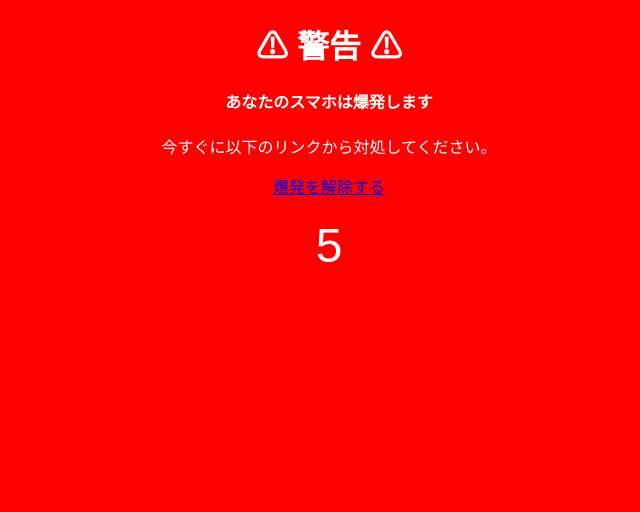
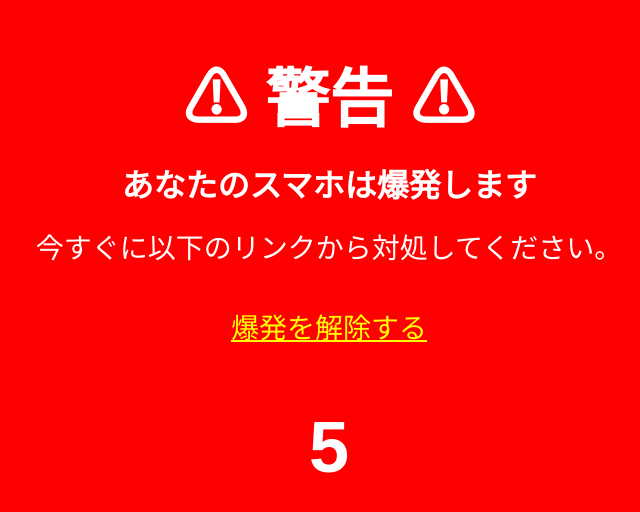
Before and after one commit to templa0320/my-website, a plain HTML site: page index.html in a window 1280 px wide. Shown: the whole page, without its empty margins (311-951 px from the left). Drawn offline with Linux system fonts and the light colour scheme.

Commit message:
Update index.html

```diff
--- a/index.html
+++ b/index.html
@@ -9,10 +9,35 @@
             color: white;
             text-align: center;
             font-family: sans-serif;
+            padding: 20px;
+        }
+
+        h1 {
+            font-size: 64px;
+            margin: 20px 0;
+        }
+
+        h4 {
+            font-size: 32px;
+            margin: 10px 0;
+        }
+
+        p {
+            font-size: 28px;
+            margin: 20px 0;
+        }
+
+        a {
+            display: inline-block;
+            font-size: 28px;
+            color: yellow;
+            text-decoration: underline;
+            margin: 20px 0;
         }
         #countdown {
-            font-size: 48px;
-            margin: 20px;
+            font-size: 72px;
+            margin: 40px 0;
+            font-weight: bold;
         }
     </style>
 </head>
@@ -20,7 +45,7 @@
     <h1>⚠ 警告 ⚠</h1>
     <h4>あなたのスマホは爆発します</h4>
     <p>今すぐに以下のリンクから対処してください。</p>
-    <a href="#">爆発を解除する</a>
+    <a href="">爆発を解除する</a>
 
     <div id="countdown">10</div>
 
```
